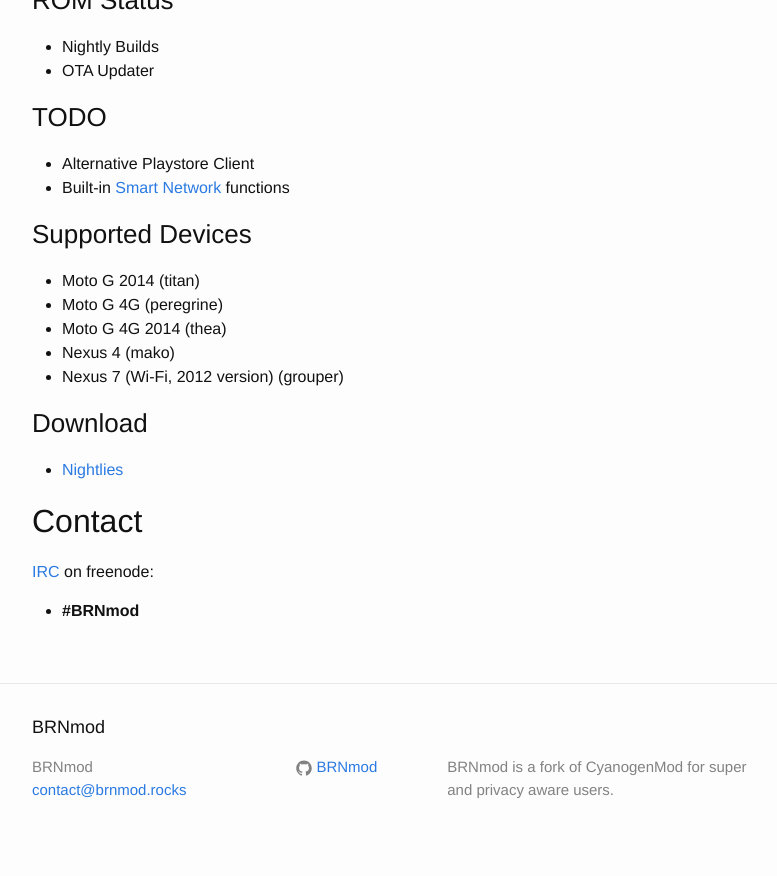
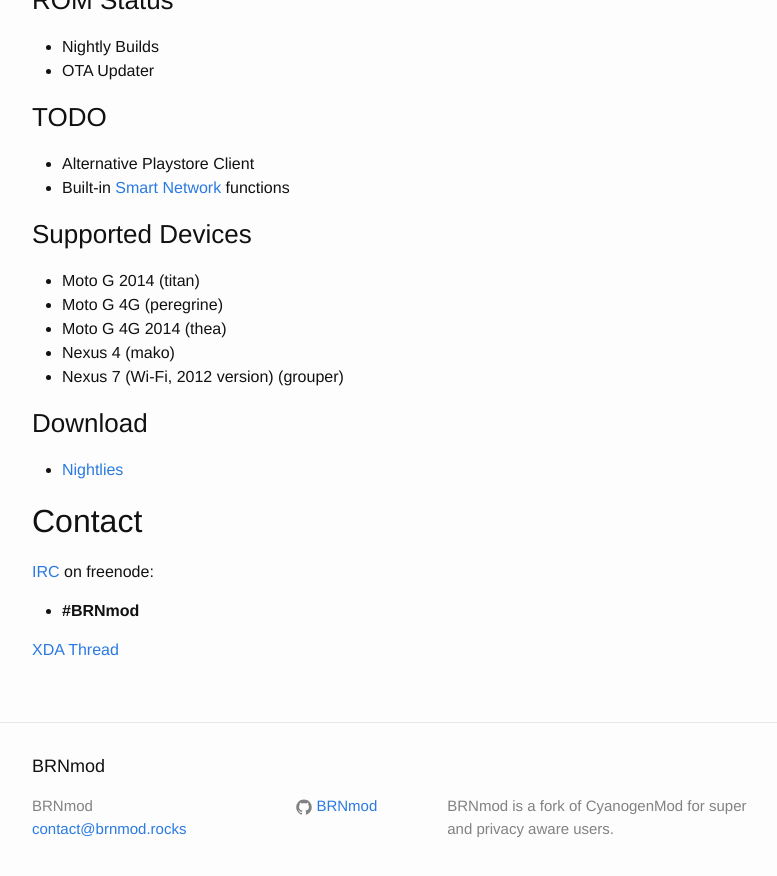
Before and after one commit to BRNmod/brnmod.rocks, a Jekyll site: the page built from index.md, in a window 1280 px wide and 900 px high, scrolled down 591 px. Shown: the top 876 px of the window, without its empty margins (238-1015 px from the left). Built offline with Jekyll 4.4.1, drawn with Linux system fonts in a browser that asks for light colours.

Commit message:
added xda link

```diff
--- a/index.md
+++ b/index.md
@@ -45,3 +45,5 @@ some modifications for power and privacy aware users.
 [IRC](http://webchat.freenode.net/?channels=BRNmod) on freenode:
 
 * **#BRNmod**
+
+[XDA Thread](http://forum.xda-developers.com/android/development/brnmod-12-1-titan-peregrine-thea-mako-t3227616)
```
